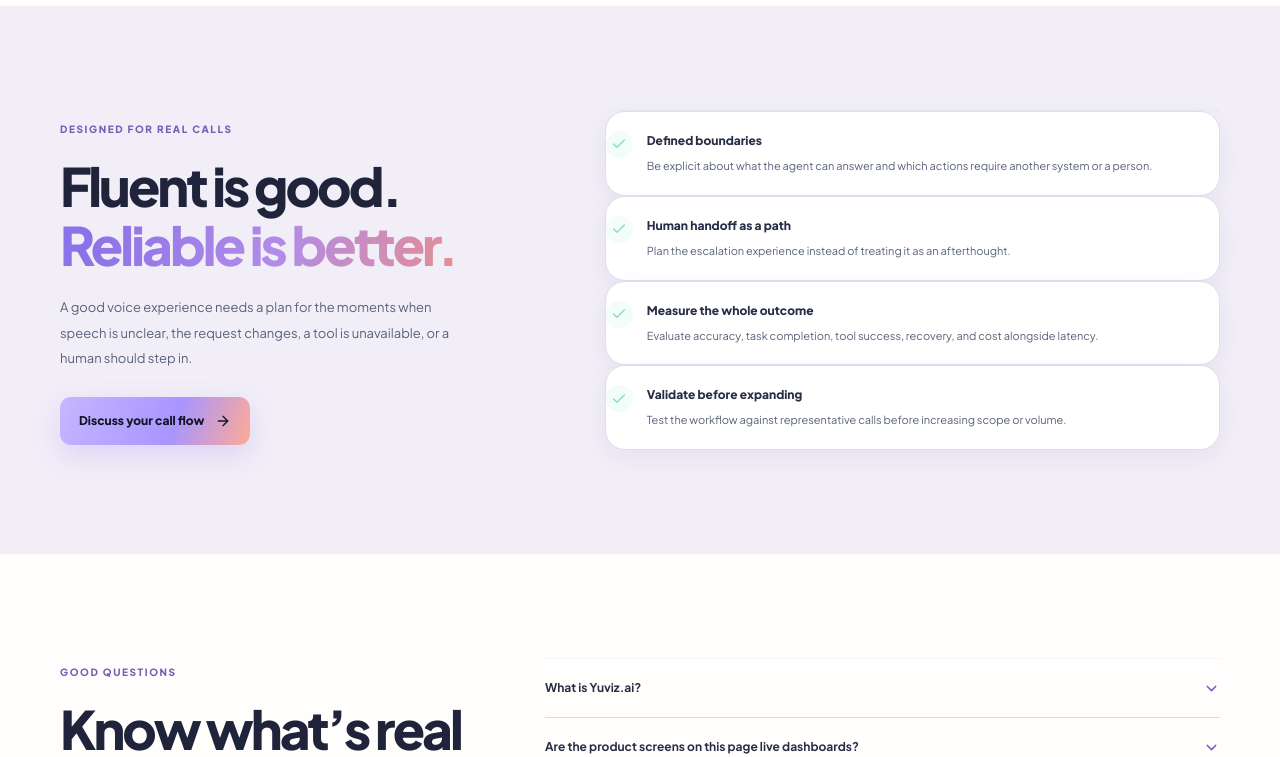
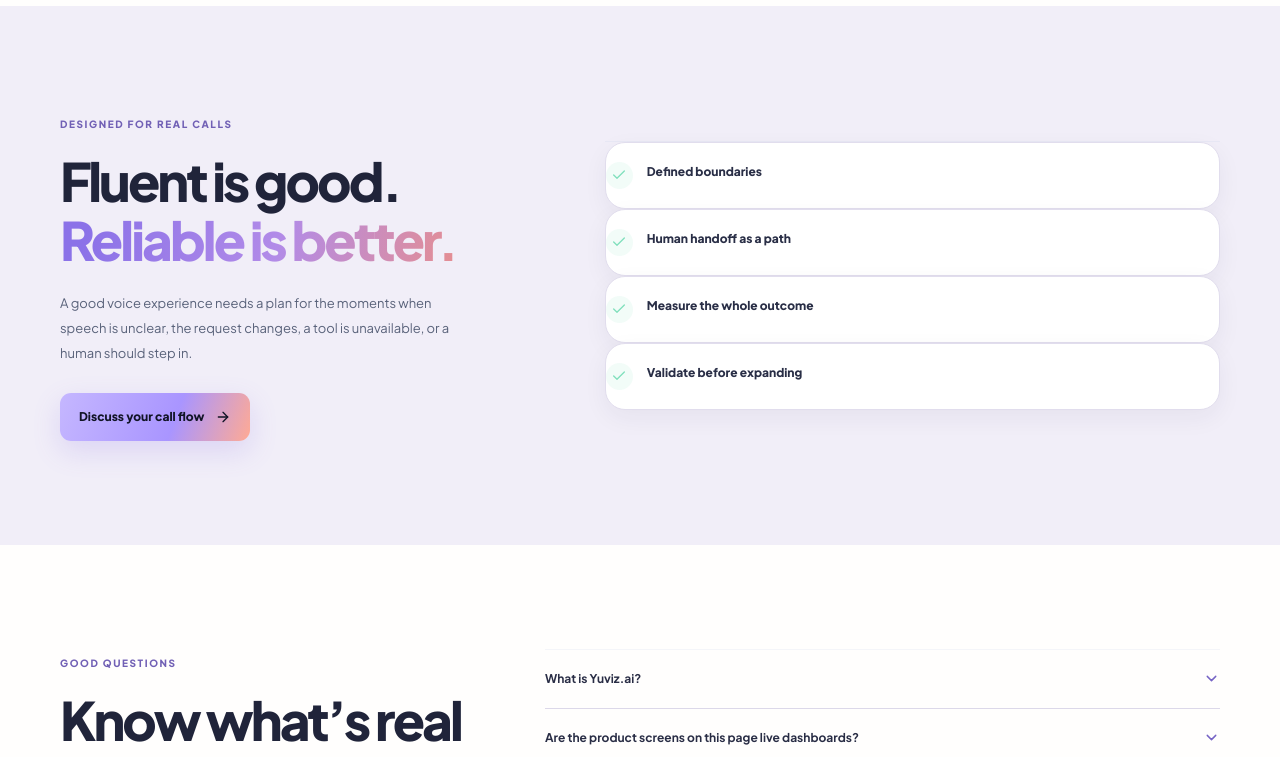
Before and after one commit to yuviz-ai/website, a Next.js app: page / in a window 1280 px wide. Shown: the part 4400-5157 px from the top of the page. Built offline with nearby package versions, Linux system fonts and the light colour scheme; a web font is replaced by a local one.

Commit message:
Hide descriptions in designed for real calls principles

```diff
--- a/app/page.tsx
+++ b/app/page.tsx
@@ -155,10 +155,10 @@ export default function Page() {
         <div className="story-container story-principles-layout">
           <div><span className="story-kicker">DESIGNED FOR REAL CALLS</span><h2>Fluent is good.<br/><em>Reliable is better.</em></h2><p className="story-principles-lede">A good voice experience needs a plan for the moments when speech is unclear, the request changes, a tool is unavailable, or a human should step in.</p><Link href="/contact" className="story-button story-button-primary">Discuss your call flow <ArrowRight size={16}/></Link></div>
           <div className="story-principle-list">
-            <article><span><Check size={16}/></span><div><h3>Defined boundaries</h3><p>Be explicit about what the agent can answer and which actions require another system or a person.</p></div></article>
-            <article><span><Check size={16}/></span><div><h3>Human handoff as a path</h3><p>Plan the escalation experience instead of treating it as an afterthought.</p></div></article>
-            <article><span><Check size={16}/></span><div><h3>Measure the whole outcome</h3><p>Evaluate accuracy, task completion, tool success, recovery, and cost alongside latency.</p></div></article>
-            <article><span><Check size={16}/></span><div><h3>Validate before expanding</h3><p>Test the workflow against representative calls before increasing scope or volume.</p></div></article>
+            <article><span><Check size={16}/></span><div><h3>Defined boundaries</h3></div></article>
+            <article><span><Check size={16}/></span><div><h3>Human handoff as a path</h3></div></article>
+            <article><span><Check size={16}/></span><div><h3>Measure the whole outcome</h3></div></article>
+            <article><span><Check size={16}/></span><div><h3>Validate before expanding</h3></div></article>
           </div>
         </div>
       </section>
```
